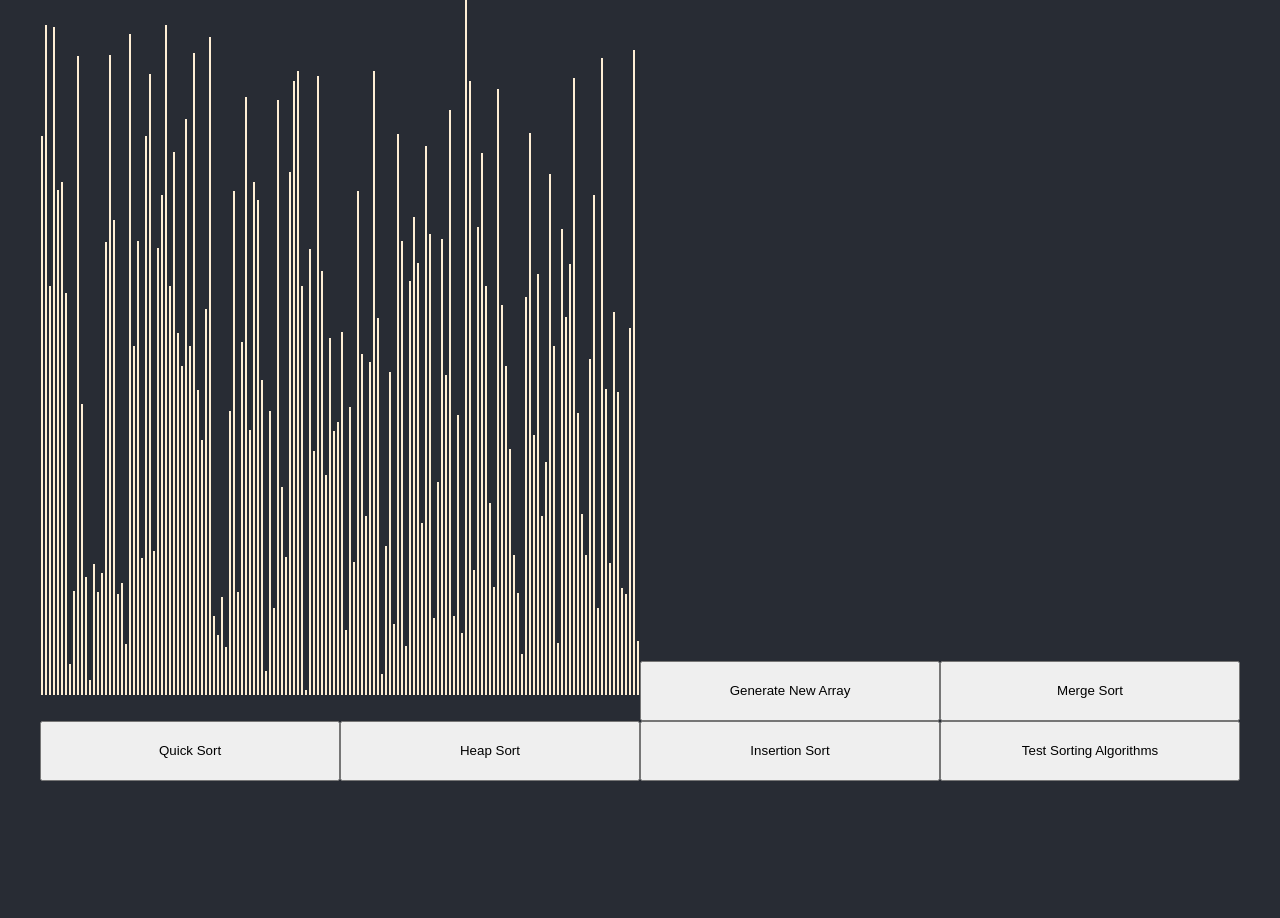
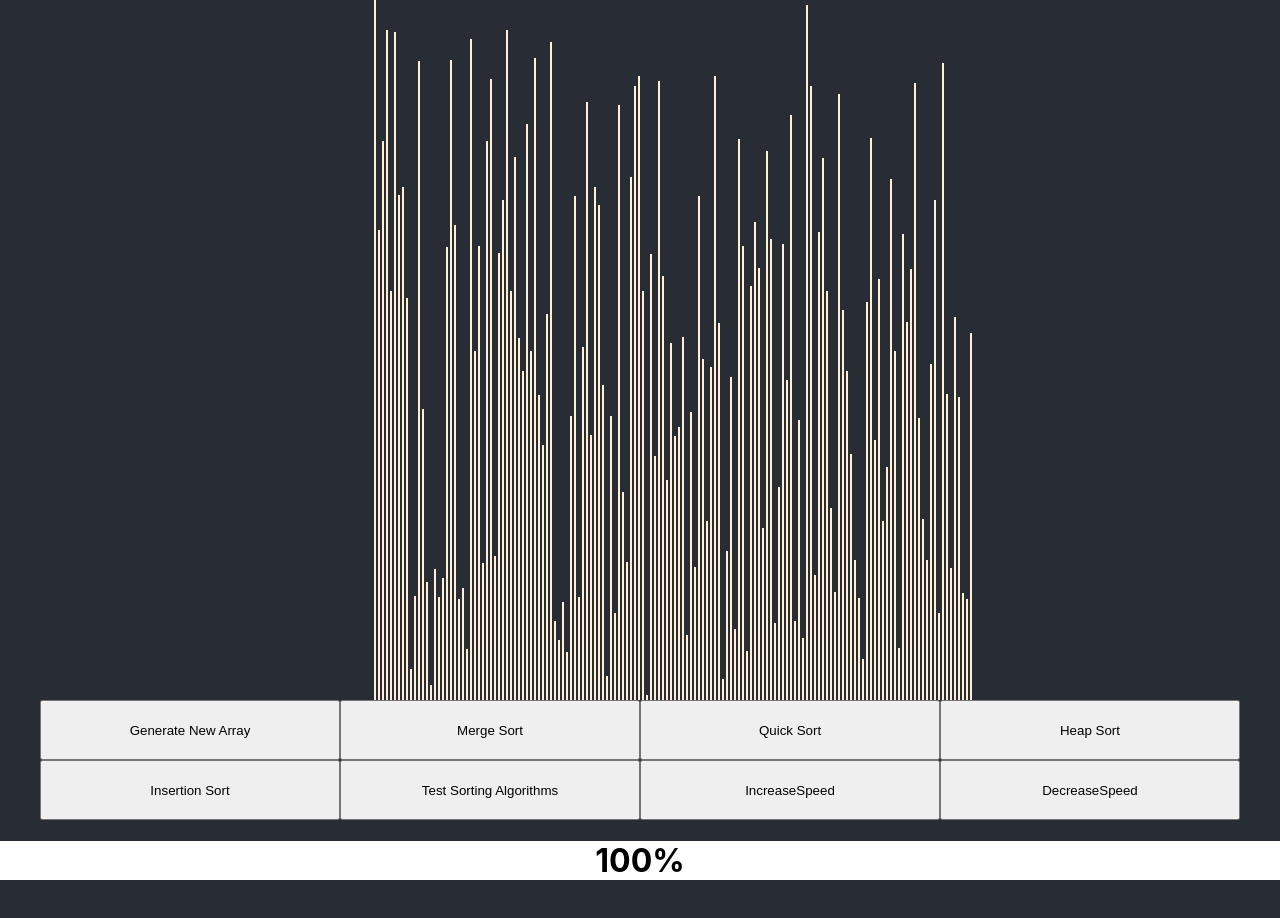
Before and after one commit to boosungjung/Sorting-Visualizer, a React (Create React App) app: page / in a window 1280 px wide. Shown: the top 918 px of the page. Built offline with nearby package versions, Linux system fonts and the light colour scheme.

Commit message:
speed changer added and updated state

```diff
--- a/src/SortingAlgorithms/insertionSort.js
+++ b/src/SortingAlgorithms/insertionSort.js
@@ -11,6 +11,7 @@ const insertionSort = array =>{
         }
         array[j + 1] = key
     }
+
     return animations;
 }
 export default insertionSort;
--- a/src/SortingVisualizer/SortingVisualizer.css
+++ b/src/SortingVisualizer/SortingVisualizer.css
@@ -5,18 +5,24 @@
 }
 
 .array-container{
-    height: 500px;
-    position: absolute;
+    float: left;
+    height: 700px;
+    width: 100%;
     margin: 0 33px;
+
 }
 
-
 .array-bar{
-    height: 1000px;
+    display: inline-block;
     width:2px;
     background-color: papayawhip;
-    display: inline-block;
     margin: 0 1px;
+    /*float: left;*/
+}
+.button-container{
+    height: 100px;
+    width: 100%;
+    position: static;
 }
 .button{
     position: relative;
--- a/src/SortingVisualizer/SortingVisualizer.jsx
+++ b/src/SortingVisualizer/SortingVisualizer.jsx
@@ -17,7 +17,8 @@ export default class SortingVisualizer extends React.Component {
         super(props, context);
 
         this.state = {
-            array: []
+            array: [],
+            speed: 1
         };
     }
 
@@ -26,21 +27,24 @@ export default class SortingVisualizer extends React.Component {
     }
 
     resetArray() {
-        const array = [];
-        for (let i = 0; i < SCREEN_WIDTH; i++) {
+        const array = [MAX_NUM];
+        for (let i = 0; i < SCREEN_WIDTH-1; i++) {
             array.push(getRandInt(MIN_NUM,MAX_NUM));
             // array.push(i);
         }
         // array.sort(()=>Math.random() - 0.5)
-        this.setState({array});
+        this.setState(()=>{
+            return{
+                array: array,
+                speed: this.state.speed, //keeps old state
+            }
+        });
     }
 
     mergeSort(){}
 
     quickSort() {
-        updateAnimation(quickSort(this.state.array))(1);
-
-
+        updateAnimation(quickSort(this.state.array))(this.state.speed/2);
     }
 
     heapSort(){
@@ -49,7 +53,7 @@ export default class SortingVisualizer extends React.Component {
     }
 
     insertionSort(){
-        updateAnimation(insertionSort(this.state.array))(0.1);
+        updateAnimation(insertionSort(this.state.array))(this.state.speed/10);
     }
 
     testAlgorithms(){
@@ -64,6 +68,27 @@ export default class SortingVisualizer extends React.Component {
         }
     }
 
+    increaseSpeed(){
+        this.changeSpeed(-0.1)
+    }
+
+    decreaseSpeed(){
+        this.changeSpeed(0.1)
+
+    }
+
+
+    changeSpeed = (speed) =>{
+        const speedElem = document.getElementById('speed');
+        console.log(this.state.speed + speed)
+        if (this.state.speed + speed > 0.1 && this.state.speed < 1.9) {
+            this.state.speed += speed
+            speedElem.innerHTML = Math.ceil((1 - this.state.speed) * 100 + 100) + "%";
+        }else{
+            speedElem.innerHTML = "LIMIT REACHED";
+            this.state.speed = 1
+        }
+    }
 
 
     // render the interface
@@ -79,12 +104,18 @@ export default class SortingVisualizer extends React.Component {
                             key={idx}
                             style={{height: `${val}px`}}></div>
                     ))}
+
+                </div>
+                <div className={"button-container"}>
                     <button className="button" id = "btnReset" onClick={() => this.resetArray()}>Generate New Array</button>
                     <button className="button" id = "btnMergeSort" onClick={() => this.mergeSort()}>Merge Sort</button>
                     <button className="button" id = "btnQuickSort" onClick={() => this.quickSort()}>Quick Sort</button>
                     <button className="button" id = "btnHeapSort" onClick={() => this.heapSort()}>Heap Sort</button>
                     <button className="button" id = "btnInsertionSort" onClick={() => this.insertionSort()}>Insertion Sort</button>
                     <button className="button" id = "btnTestAlgorithms" onClick={() => this.testAlgorithms()}>Test Sorting Algorithms</button>
+                    <button className="button" id = "btnIncreaseSpeed" onClick={() => this.increaseSpeed()}>IncreaseSpeed</button>
+                    <button className="button" id = "btnDecreaseSpeed" onClick={() => this.decreaseSpeed()}>DecreaseSpeed</button>
+                    <h1 id="speed" style={{backgroundColor: "white"}}>{this.state.speed*100}%</h1>
                 </div>
             </div>
         )
@@ -104,6 +135,7 @@ const getRandInt = (min, max) => {
 }
 
 const updateAnimation = (animations) => (speed) => {
+
     const arrayBars = document.getElementsByClassName('array-bar');
     for (let i = 0; i < animations.length; i++) {
         setTimeout(() => {
```
